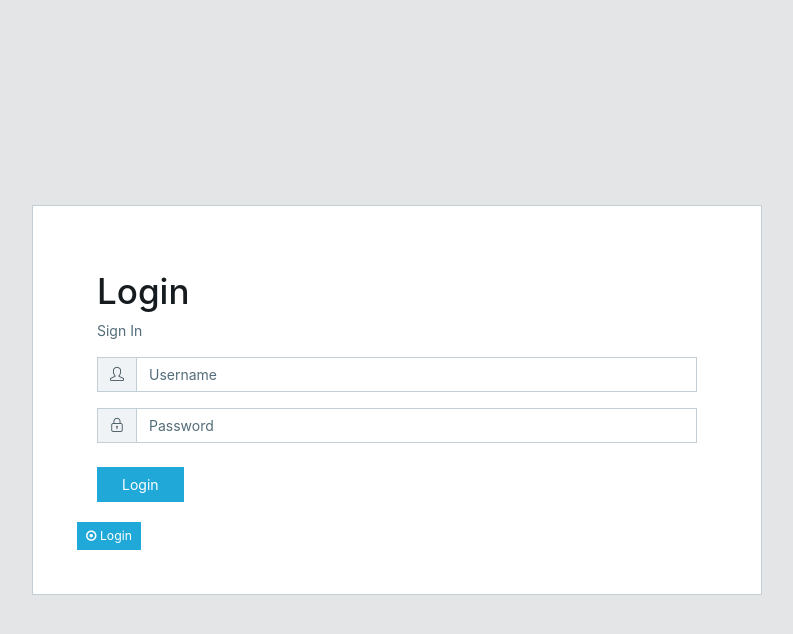
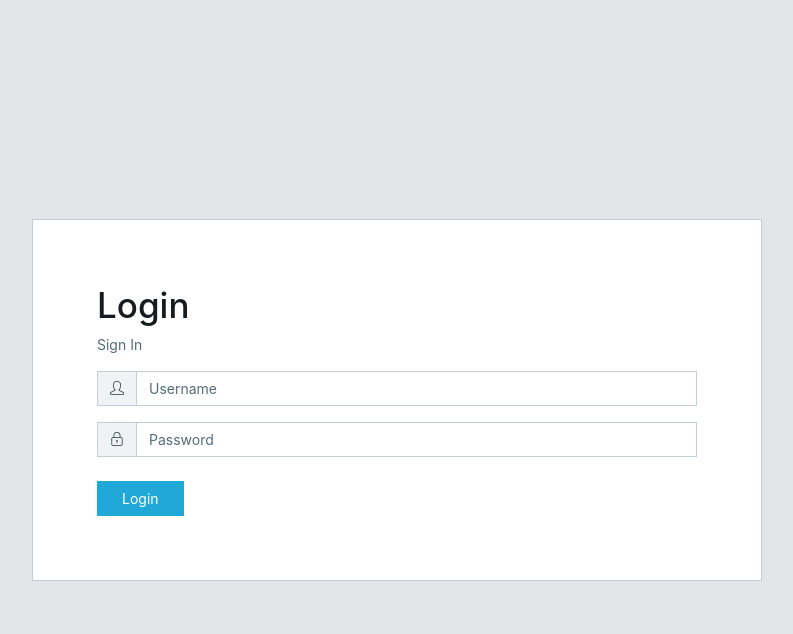
Before and after one commit to p2svn9x/heras, a PHP site: page /login.php in a window 1280 px wide. Shown: the top 634 px of the page, without its empty margins (243-1036 px from the left). Run offline with PHP 8.4, Linux system fonts and the light colour scheme; some libraries are stand-ins or nearby versions.

Commit message:
Update login.php

```diff
--- a/login.php
+++ b/login.php
@@ -71,8 +71,7 @@ if (isset($_SESSION['user'])){ header("Location: $home_path");} ?>
 
               </div>
             </div>
-          <button type="submit" name="submit" value="submit" class="btn btn-sm btn-primary"><i class="fa fa-dot-circle-o"></i> Login</button>
-                  </form>
+                          </form>
 
               </div>
             </div>
```
